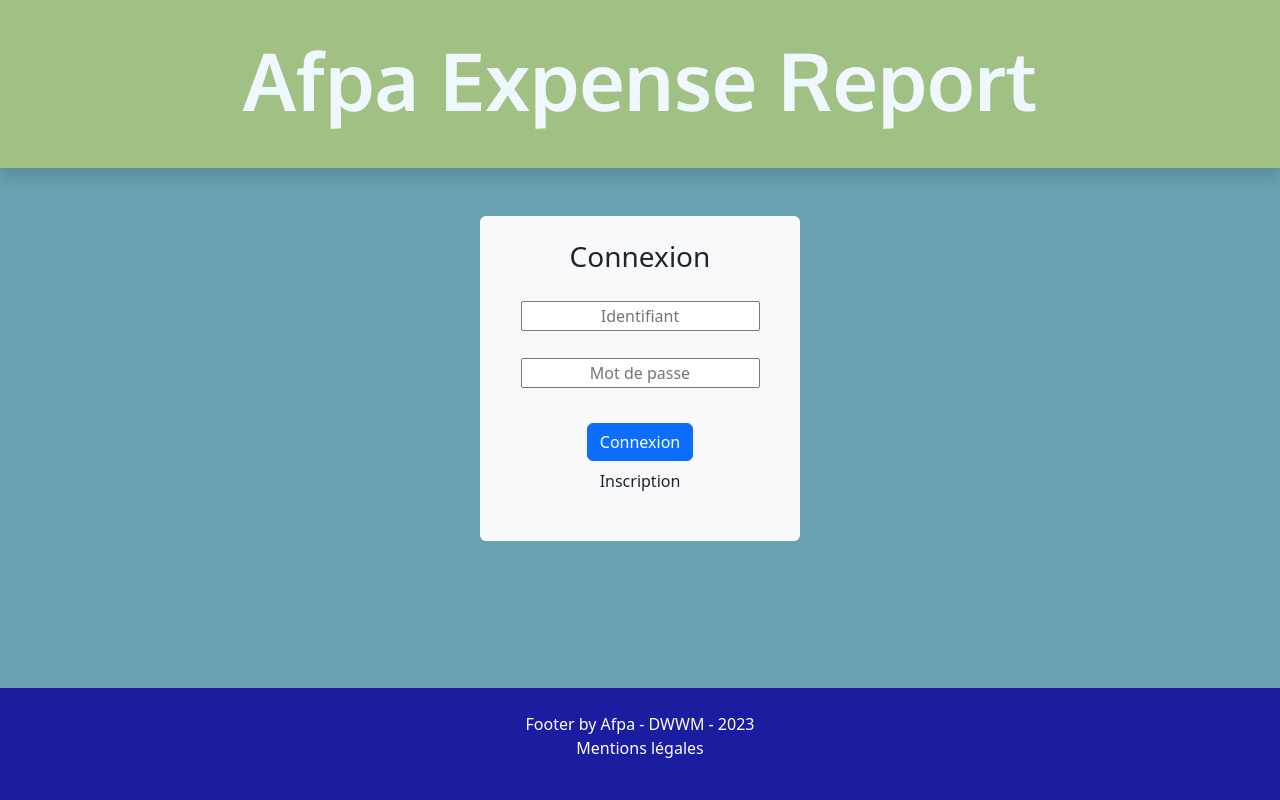
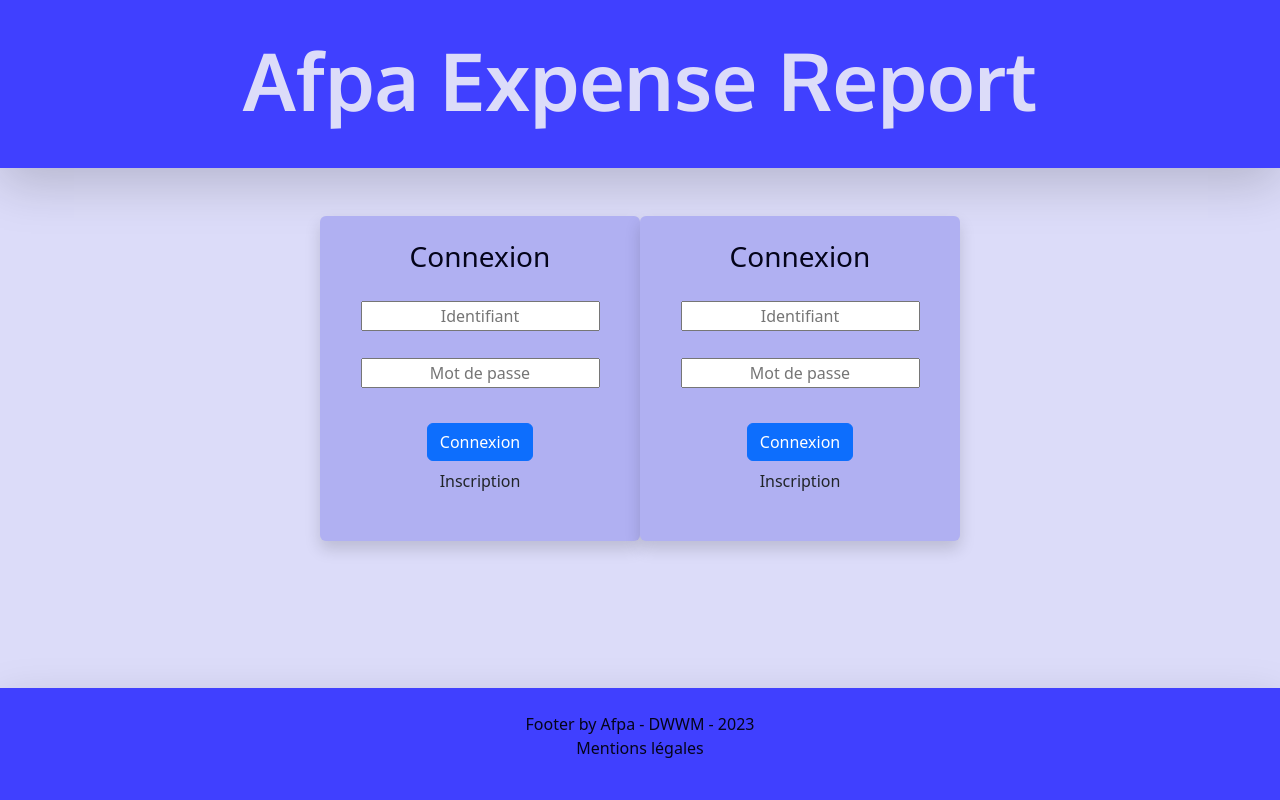
Before and after one commit to AnousoneM/afpa-expense-pdo, a PHP site: page /views/login-view.php in a window 1280 px wide. Run offline with PHP 8.4, Linux system fonts and the light colour scheme; some libraries are stand-ins or nearby versions.

Commit message:
mise à jour du design

```diff
--- a/assets/style/style.css
+++ b/assets/style/style.css
@@ -2,11 +2,16 @@
 
 
   body {
-      background-color: #69A2B0;
+      background-color: #dcdcf9;
+      color: #04041a;
   }
 
   h2.big-h2 {
       font-size: 2.8rem;
+  }
+
+  .bg-module {
+      background-color: #b0b0f2;
   }
 
   .expense-date {
@@ -17,25 +22,25 @@
   .header {
       padding: 2em 0;
       font-family: 'Oxygen', sans-serif;
-      background-color: #A1C084;
-  }
-
-  .header-admin {
-      padding: 2em 0;
-      font-family: 'Oxygen', sans-serif;
-      background-color: #A1C084;
+      background-color: #4040ff;
   }
 
   .header h1 {
       font-size: 5em;
       font-weight: 700;
       font-style: normal;
-      color: aliceblue;
+      color: #dcdcf9;
   }
 
   .footer {
-      background-color: #1b1da1;
+      background-color: #4040ff;
   }
+
+  .footer a {
+      color: #04041a;
+  }
+
+
 
   .form-error {
       min-height: 1rem;
@@ -72,3 +77,7 @@
       background-color: #E05263;
       color: aliceblue;
   }
+
+  .font-oxygen {
+      font-family: 'Oxygen', sans-serif;
+  }
--- a/views/login-view.php
+++ b/views/login-view.php
@@ -2,7 +2,20 @@
 
 <div class="row mx-0 justify-content-center text-center">
 
-    <div class="col-lg-3 col-10 bg-light mt-5 pt-4 pb-5 rounded">
+    <div class="col-lg-3 col-10 bg-module shadow mt-5 pt-4 pb-5 rounded">
+        <p class="h3">Connexion</p>
+        <form action="" method="POST" novalidate>
+            <div class="login-error"><?= $errors['mail'] ?? '' ?></div>
+            <input class="d-block mx-auto mb-2 text-center" type="mail" name="mail" placeholder="Identifiant" value="<?= $_POST['mail'] ?? '' ?>" required>
+            <div class="login-error"><?= $errors['password'] ?? '' ?></div>
+            <input class="d-block mx-auto mb-2 text-center" type="password" name="password" placeholder="Mot de passe" required>
+            <div class="login-error"><?= $errors['signIn'] ?? '' ?></div>
+            <button class="btn btn-primary my-2" type="submit">Connexion</button>
+        </form>
+        <a class="d-block text-decoration-none text-dark" href="../controllers/register-controller.php">Inscription</a>
+    </div>
+
+    <div class="col-lg-3 col-10 bg-module shadow mt-5 pt-4 pb-5 rounded">
         <p class="h3">Connexion</p>
         <form action="" method="POST" novalidate>
             <div class="login-error"><?= $errors['mail'] ?? '' ?></div>
--- a/views/template/footer.php
+++ b/views/template/footer.php
@@ -1,10 +1,10 @@
-<footer class="footer mt-auto py-4 text-center">
-    <a class="text-decoration-none text-white" href="../controllers/login-controller.php">Footer by Afpa - DWWM - 2023</a>
-    <a class="text-decoration-none text-white" href="../controllers/login-controller.php"><p>Mentions légales</p></a>
+<footer class="footer mt-auto py-4 text-center shadow-lg">
+    <a class="text-decoration-none" href="../controllers/login-controller.php">Footer by Afpa - DWWM - 2023</a>
+    <a class="text-decoration-none" href="../controllers/login-controller.php"><p>Mentions légales</p></a>
 
     <!-- nous faisons apparaitre un lien de déconnexion uniquement si l'utilisateur est connecté -->
     <?php if (isset($_SESSION['user'])) { ?>
-        <a class="text-decoration-none text-secondary d-block mt-1" href="../controllers/disconnection-controller.php">- Déconnexion -</a>
+        <a class="text-decoration-none text-white d-block mt-1" href="../controllers/disconnection-controller.php">- Déconnexion -</a>
     <?php } ?>
 
 </footer>
--- a/views/template/head.php
+++ b/views/template/head.php
@@ -5,6 +5,7 @@
     <meta charset="UTF-8">
     <meta name="viewport" content="width=device-width, initial-scale=1.0">
     <title>Afpa Expense Report</title>
+    <link rel="icon" type="image/png" href="../assets/img/credit-report-svgrepo-com.png" />
     <link rel="stylesheet" href="../node_modules/bootstrap/dist/css/bootstrap.css">
     <link rel="stylesheet" href="../assets/style/style.css">
 
@@ -13,7 +14,7 @@
 </head>
 
 <body class="body d-flex flex-column vh-100">
-    <header class="header d-flex flex-column justify-content-center text-center shadow">
+    <header class="header d-flex flex-column justify-content-center text-center shadow-lg">
         <a href="../controllers/home-controller.php" class="text-decoration-none text-dark">
             <h1>Afpa Expense Report</h1>
         </a>
```
